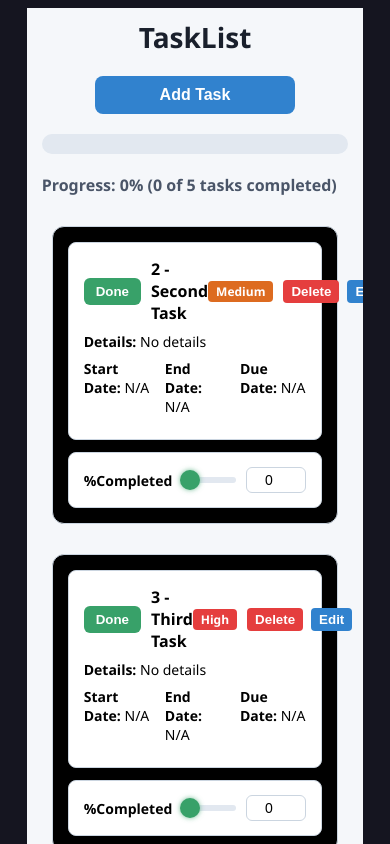
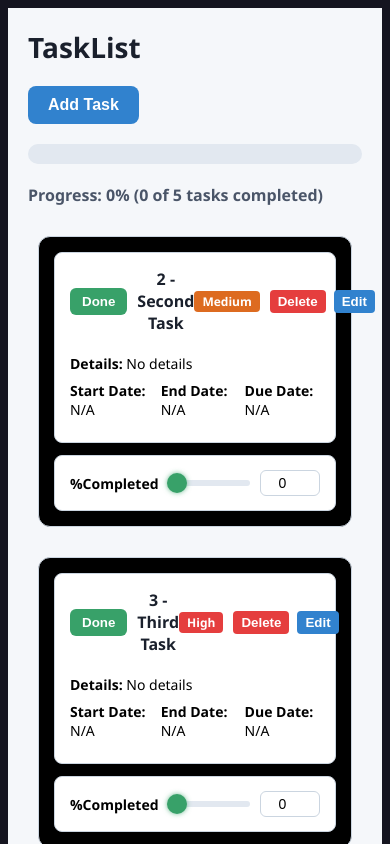
Before and after one commit to rezist25/Tasklist, a React (Create React App) app: page / in a window 390 px wide. Shown: the top 844 px of the page. Built offline with nearby package versions, Linux system fonts and the light colour scheme.

Commit message:
styling update

```diff
--- a/src/component/Task.js
+++ b/src/component/Task.js
@@ -2,170 +2,12 @@ import React, { useState, useRef, useEffect, useCallback } from "react";
 import { motion } from "framer-motion";
 import debounce from "lodash.debounce";
 import ProgressUpdateModal from "./ProgressUpdateModal";
+import "../style/Task.css";
 
-const priorityColors = {
-  High: "#e53e3e",
-  Medium: "#dd6b20",
-  Low: "#38a169",
-};
-
-const outerCardStyle = (completed) => ({
-  marginBottom: 20,
-  padding: 15,
-  border: "1px solid #cbd5e0",
-  borderRadius: 12,
-  backgroundColor: completed ? "#add8e6" : "black", // light blue when completed, black otherwise
-  boxShadow: completed ? "0 0 15px #38a169aa" : "none",
-  transition: "background-color 0.3s ease, box-shadow 0.3s ease",
-  display: "flex",
-  flexDirection: "column",
-  gap: 12,
-  color: completed ? "black" : "white", // text color for contrast
-  maxWidth: "100%",
-  boxSizing: "border-box",
-  overflowWrap: "break-word",
-});
-
-const innerCardStyle = {
-  border: "1px solid #cbd5e0",
-  borderRadius: 8,
-  padding: 15,
-  backgroundColor: "white",
-  boxShadow: "0 2px 6px rgba(0,0,0,0.15)",
-  color: "black",
-  boxSizing: "border-box",
-};
-
-const mainInfoStyle = {
-  cursor: "default",
-  display: "flex",
-  flexDirection: "column",
-};
-
-const headerStyle = {
-  display: "flex",
-  alignItems: "center",
-  marginBottom: 8,
-};
-
-const doneButtonStyle = {
-  marginRight: "0.625rem", // 10px
-  padding: "0.375rem 0.75rem", // 6px 12px
-  backgroundColor: "#38a169",
-  color: "white",
-  border: "none",
-  borderRadius: 6,
-  cursor: "pointer",
-  fontWeight: "600",
-  transition: "background-color 0.3s ease",
-};
-
-const titleStyle = {
-  flexGrow: 1,
-  fontWeight: "bold",
-  fontSize: 16,
-};
-
-const priorityStyle = (priority) => ({
-  padding: "2px 8px",
-  borderRadius: 4,
-  backgroundColor: priorityColors[priority] || "#a0aec0",
-  color: "white",
-  fontSize: 12,
-  fontWeight: "bold",
-  marginRight: 10,
-  userSelect: "none",
-});
-
-const deleteButtonStyle = {
-  backgroundColor: "#e53e3e",
-  color: "white",
-  border: "none",
-  borderRadius: 4,
-  padding: "0.25rem 0.5rem", // 4px 8px
-  cursor: "pointer",
-  fontWeight: "600",
-  transition: "background-color 0.3s ease",
-};
-
-const labelStyle = {
-  marginBottom: 8,
-  fontSize: 14,
-  userSelect: "none",
-};
-
-const inputDateStyle = {
-  padding: 6,
-  fontSize: 14,
-  borderRadius: 6,
-  border: "1px solid #cbd5e0",
-  outline: "none",
-  transition: "border-color 0.3s ease",
-};
-
-const sliderContainerStyle = {
-  position: "relative",
-  width: "100%",
-  height: 24,
-  userSelect: "none",
-  display: "flex",
-  alignItems: "center",
-  gap: 10,
-  cursor: "default",
-  color: "black",
-};
-
-const sliderTrackStyle = {
-  position: "relative",
-  flexGrow: 1,
-  height: 6,
-  backgroundColor: "#e2e8f0",
-  borderRadius: 3,
-};
-
-const sliderFillStyle = (progress) => ({
-  position: "absolute",
-  top: 0,
-  left: 0,
-  height: 6,
-  width: `${progress}%`,
-  backgroundColor: "#38a169",
-  borderRadius: 3,
-  transition: "width 0.3s ease",
-});
-
-const sliderThumbStyle = (progress) => ({
-  position: "absolute",
-  top: "50%",
-  left: `${progress}%`,
-  width: 20,
-  height: 20,
-  backgroundColor: "#38a169",
-  borderRadius: "50%",
-  transform: "translate(-50%, -50%)",
-  cursor: "pointer",
-  boxShadow: "0 0 5px rgba(56, 161, 105, 0.7)",
-  transition: "left 0.1s ease",
-});
-
-const inputNumberStyle = {
-  width: 50,
-  padding: 4,
-  fontSize: 14,
-  borderRadius: 6,
-  border: "1px solid #cbd5e0",
-  outline: "none",
-  textAlign: "center",
-  color: "black",
-};
-
-const completeLabelStyle = {
-  fontSize: 14,
-  fontWeight: "600",
-  userSelect: "none",
-  marginRight: 8,
-  minWidth: 70,
-  textAlign: "right",
+const priorityClass = {
+  High: "priorityHigh",
+  Medium: "priorityMedium",
+  Low: "priorityLow",
 };
 
 export default function Task({ task, onToggle, onDelete, onUpdate, onEdit }) {
@@ -257,7 +99,7 @@ export default function Task({ task, onToggle, onDelete, onUpdate, onEdit }) {
     }
   };
 
-  // Handle done/undo button click
+  // Handle done/Not Completed button click
   const handleDoneClick = () => {
     if (!task.completed) {
       // Optimistically update progress to 100%
@@ -268,7 +110,7 @@ export default function Task({ task, onToggle, onDelete, onUpdate, onEdit }) {
         console.error("Error in onToggle callback:", error);
       }
     } else {
-      // Marking as undone: reset progress to 0 and mark incomplete
+      // Marking as Not Completed: reset progress to 0 and mark incomplete
       setProgress(0);
       try {
         onToggle({ ...task, completed: false, progress: 100 });
@@ -297,35 +139,37 @@ export default function Task({ task, onToggle, onDelete, onUpdate, onEdit }) {
   return (
     <>
       <motion.li
-        style={outerCardStyle(task.completed)}
+        className={`outerCard ${task.completed ? "completed" : ""}`}
         initial={{ opacity: 0, y: 10 }}
         animate={{ opacity: 1, y: 0 }}
         exit={{ opacity: 0, y: -10 }}
         layout
       >
-<div style={{ ...innerCardStyle, ...mainInfoStyle }}>
-          <div style={headerStyle}>
+        <div className="innerCard mainInfo">
+          <div className="header">
             <button
               onClick={(e) => {
                 e.stopPropagation();
                 handleDoneClick();
               }}
-              style={doneButtonStyle}
+              className="doneButton"
               aria-label={
                 task.completed
-                  ? `Mark task ${task.title} as undone`
+                  ? `Mark task ${task.title} as Not Completed`
                   : `Mark task ${task.title} as done`
               }
             >
-              {task.completed ? "Undo" : "Done"}
+              {task.completed ? "Not Completed" : "Done"}
             </button>
-            <span style={titleStyle}>
+            <span className="title">
               {task.id} - {task.title}
             </span>
-            <span style={priorityStyle(task.priority)}>{task.priority}</span>
+            <span className={priorityClass[task.priority] || ""}>
+              {task.priority}
+            </span>
             <button
               onClick={() => onDelete(task.id)}
-                style={deleteButtonStyle}
+              className="deleteButton"
               aria-label={`Delete task ${task.title}`}
             >
               Delete
@@ -355,23 +199,39 @@ export default function Task({ task, onToggle, onDelete, onUpdate, onEdit }) {
           <div style={{ marginBottom: 8, fontSize: 14, color: "black" }}>
             <strong>Details:</strong> {task.details || "No details"}
           </div>
-          <div style={{ display: "flex", gap: 10, marginBottom: 8, fontSize: 14, color: "black" }}>
-            <div><strong>Start Date:</strong> {task.startDate || "N/A"}</div>
-            <div><strong>End Date:</strong> {task.approxEndDate || "N/A"}</div>
-            <div><strong>Due Date:</strong> {task.date || "N/A"}</div>
+          <div
+            style={{
+              display: "flex",
+              gap: 10,
+              marginBottom: 8,
+              fontSize: 14,
+              color: "black",
+            }}
+          >
+            <div>
+              <strong>Start Date:</strong> {task.startDate || "N/A"}
+            </div>
+            <div>
+              <strong>End Date:</strong> {task.approxEndDate || "N/A"}
+            </div>
+            <div>
+              <strong>Due Date:</strong> {task.date || "N/A"}
+            </div>
           </div>
         </div>
 
+        <div className="innerCard" ref={sliderRef} onMouseDown={handleMouseDown}>
+          <div className="sliderContainer">
+            <span className="completeLabel"> %Completed</span>
+            <div className="sliderTrack">
               <div
-          style={innerCardStyle}
-          ref={sliderRef}
-          onMouseDown={handleMouseDown}
-        >
-          <div style={sliderContainerStyle}>
-            <span style={completeLabelStyle}> %Completed</span>
-            <div style={sliderTrackStyle}>
-              <div style={sliderFillStyle(progress)} />
-              <div style={sliderThumbStyle(progress)} />
+                className="sliderFill"
+                style={{ width: `${progress}%` }}
+              />
+              <div
+                className="sliderThumb"
+                style={{ left: `${progress}%` }}
+              />
             </div>
             <input
               type="number"
@@ -379,7 +239,7 @@ export default function Task({ task, onToggle, onDelete, onUpdate, onEdit }) {
               max="100"
               value={Math.round(progress)}
               onChange={handleNumberInputChange}
-              style={inputNumberStyle}
+              className="inputNumber"
               aria-label="Progress percentage input"
             />
           </div>
--- a/src/component/Tasks.js
+++ b/src/component/Tasks.js
@@ -3,43 +3,7 @@ import { tasks } from "../data/TestData";
 import TaskList from "./TaskList";
 import AddTaskModal from "./AddTaskModal";
 import { motion } from "framer-motion";
-
-const baseContainerStyle = {
-  width: "100%",
-  height: "auto",
-  padding: 20,
-  fontFamily: "'Segoe UI', Tahoma, Geneva, Verdana, sans-serif",
-  backgroundColor: "#f5f7fa",
-  borderRadius: 0,
-  boxShadow: "none",
-  boxSizing: "border-box",
-  overflowY: "auto",
-};
-
-const headerStyle = {
-  fontSize: 28,
-  marginBottom: 20,
-  color: "#1a202c",
-  fontWeight: "700",
-  textAlign: "center",
-};
-
-const baseButtonStyle = {
-  padding: "10px 20px",
-  fontSize: 16,
-  backgroundColor: "#3182ce",
-  color: "white",
-  border: "none",
-  borderRadius: 8,
-  cursor: "pointer",
-  fontWeight: "600",
-  transition: "background-color 0.3s ease",
-  marginBottom: 20,
-};
-
-const buttonHoverStyle = {
-  backgroundColor: "#2b6cb0",
-};
+import "../style/Tasks.css";
 
 export default function Tasks() {
   const [taskList, setTaskList] = useState([]);
@@ -114,42 +78,27 @@ export default function Tasks() {
     setTaskList(updatedList);
   };
 
-  // Dynamic container style for mobile
-  const containerStyle =
-    windowWidth <= 768
-      ? {
-          ...baseContainerStyle,
-          width: "90%",
-          maxWidth: 600,
-          padding: "10px 15px",
-          margin: "0 auto",
-        }
-      : baseContainerStyle;
+  // Dynamic container class for mobile
+  const getContainerClass = () => {
+    return "container";
+  };
 
-  // Dynamic button style for mobile
-  const buttonStyle =
-    windowWidth <= 768
-      ? {
-          ...baseButtonStyle,
-          width: "100%",
-          maxWidth: 200,
-          display: "block",
-          marginLeft: "auto",
-          marginRight: "auto",
-        }
-      : baseButtonStyle;
+  // Dynamic button class for hover state
+  const getButtonClass = () => {
+    return buttonHovered ? "button buttonHover" : "button";
+  };
 
   return (
     <motion.div
-      style={containerStyle}
+      className={getContainerClass()}
       initial={{ opacity: 0 }}
       animate={{ opacity: 1 }}
       exit={{ opacity: 0 }}
     >
-      <header style={headerStyle}>TaskList</header>
+      <header className="header">TaskList</header>
 
       <button
-        style={{ ...buttonStyle, ...(buttonHovered ? buttonHoverStyle : {}) }}
+        className={getButtonClass()}
         onClick={handleAddTaskClick}
         onMouseEnter={() => setButtonHovered(true)}
         onMouseLeave={() => setButtonHovered(false)}
@@ -161,28 +110,15 @@ export default function Tasks() {
         <AddTaskModal onClose={handleCloseModal} onAddTask={handleAddTask} />
       )}
 
-      <div
-        style={{
-          height: 20,
-          backgroundColor: "#e2e8f0",
-          borderRadius: 10,
-          overflow: "hidden",
-          marginBottom: 20,
-        }}
-        aria-label="Progress bar"
-      >
+      <div className="progressBarContainer" aria-label="Progress bar">
         <motion.div
-          style={{
-            height: "100%",
-            width: `${progress}%`,
-            backgroundColor: progress === 100 ? "#38a169" : "#3182ce",
-            transition: "width 0.8s ease-in-out",
-          }}
+          className={`progressBarFill ${progress === 100 ? "complete" : ""}`}
+          style={{ width: `${progress}%` }}
           layout
           transition={{ duration: 0.8, ease: "easeInOut" }}
         />
       </div>
-      <p style={{ marginBottom: 20, color: "#4a5568", fontWeight: "600" }}>
+      <p className="progressText">
         Progress: {progress}% ({taskList.filter((t) => t.completed).length} of{" "}
         {taskList.length} tasks completed)
       </p>
--- /dev/null
+++ b/src/style/Task.css
@@ -0,0 +1,183 @@
+.outerCard {
+  margin-bottom: 20px;
+  padding: 15px;
+  border: 1px solid #cbd5e0;
+  border-radius: 12px;
+  background-color: black;
+  box-shadow: none;
+  transition: background-color 0.3s ease, box-shadow 0.3s ease;
+  display: flex;
+  flex-direction: column;
+  gap: 12px;
+  color: white;
+  max-width: 100%;
+  box-sizing: border-box;
+  overflow-wrap: break-word;
+}
+.outerCard.completed {
+  background-color: #add8e6;
+  box-shadow: 0 0 15px #38a169aa;
+  color: black;
+}
+
+.innerCard {
+  border: 1px solid #cbd5e0;
+  border-radius: 8px;
+  padding: 15px;
+  background-color: white;
+  box-shadow: 0 2px 6px rgba(0,0,0,0.15);
+  color: black;
+  box-sizing: border-box;
+}
+
+.mainInfo {
+  cursor: default;
+  display: flex;
+  flex-direction: column;
+}
+
+.header {
+  display: flex;
+  align-items: center;
+  margin-bottom: 8px;
+}
+
+.doneButton {
+  margin-right: 10px;
+  padding: 6px 12px;
+  background-color: #38a169;
+  color: white;
+  border: none;
+  border-radius: 6px;
+  cursor: pointer;
+  font-weight: 600;
+  transition: background-color 0.3s ease;
+}
+
+.title {
+  flex-grow: 1;
+  font-weight: bold;
+  font-size: 16px;
+}
+
+.priorityHigh {
+  padding: 2px 8px;
+  border-radius: 4px;
+  background-color: #e53e3e;
+  color: white;
+  font-size: 12px;
+  font-weight: bold;
+  margin-right: 10px;
+  user-select: none;
+}
+
+.priorityMedium {
+  padding: 2px 8px;
+  border-radius: 4px;
+  background-color: #dd6b20;
+  color: white;
+  font-size: 12px;
+  font-weight: bold;
+  margin-right: 10px;
+  user-select: none;
+}
+
+.priorityLow {
+  padding: 2px 8px;
+  border-radius: 4px;
+  background-color: #38a169;
+  color: white;
+  font-size: 12px;
+  font-weight: bold;
+  margin-right: 10px;
+  user-select: none;
+}
+
+.deleteButton {
+  background-color: #e53e3e;
+  color: white;
+  border: none;
+  border-radius: 4px;
+  padding: 4px 8px;
+  cursor: pointer;
+  font-weight: 600;
+  transition: background-color 0.3s ease;
+}
+
+.label {
+  margin-bottom: 8px;
+  font-size: 14px;
+  user-select: none;
+}
+
+.inputDate {
+  padding: 6px;
+  font-size: 14px;
+  border-radius: 6px;
+  border: 1px solid #cbd5e0;
+  outline: none;
+  transition: border-color 0.3s ease;
+}
+
+.sliderContainer {
+  position: relative;
+  width: 100%;
+  height: 24px;
+  user-select: none;
+  display: flex;
+  align-items: center;
+  gap: 10px;
+  cursor: default;
+  color: black;
+}
+
+.sliderTrack {
+  position: relative;
+  flex-grow: 1;
+  height: 6px;
+  background-color: #e2e8f0;
+  border-radius: 3px;
+}
+
+.sliderFill {
+  position: absolute;
+  top: 0;
+  left: 0;
+  height: 6px;
+  background-color: #38a169;
+  border-radius: 3px;
+  transition: width 0.3s ease;
+}
+
+.sliderThumb {
+  position: absolute;
+  top: 50%;
+  width: 20px;
+  height: 20px;
+  background-color: #38a169;
+  border-radius: 50%;
+  transform: translate(-50%, -50%);
+  cursor: pointer;
+  box-shadow: 0 0 5px rgba(56, 161, 105, 0.7);
+  transition: left 0.1s ease;
+}
+
+.inputNumber {
+  width: 50px;
+  padding: 4px;
+  font-size: 14px;
+  border-radius: 6px;
+  border: 1px solid #cbd5e0;
+  outline: none;
+  text-align: center;
+  color: black;
+}
+
+.completeLabel {
+  font-size: 14px;
+  font-weight: 600;
+  user-select: none;
+  margin-right: 8px;
+  min-width: 70px;
+  text-align: right;
+}
--- /dev/null
+++ b/src/style/TaskList.css
@@ -0,0 +1,30 @@
+.gridContainer {
+  display: flex;
+  flex-wrap: wrap;
+  gap: 10px;
+  padding: 10px;
+  margin: 0;
+  width: 100%;
+  box-sizing: border-box;
+  justify-content: center;
+  align-items: flex-start;
+  min-height: 100vh;
+}
+
+.taskItem {
+  flex: 1 1 calc(30% - 10px);
+  max-width: calc(30% - 10px);
+  box-sizing: border-box;
+  cursor: default;
+}
+
+@media (max-width: 768px) {
+  .taskItem.medium {
+    flex: 1 1 calc(45% - 10px);
+    max-width: calc(45% - 10px);
+  }
+  .taskItem.small {
+    flex: 1 1 100%;
+    max-width: 100%;
+  }
+}
--- /dev/null
+++ b/src/style/Tasks.css
@@ -0,0 +1,60 @@
+.container {
+  width: 100%;
+  height: auto;
+  padding: 20px;
+  font-family: 'Segoe UI', Tahoma, Geneva, Verdana, sans-serif;
+  background-color: #f5f7fa;
+  border-radius: 0;
+  box-shadow: none;
+  box-sizing: border-box;
+  overflow-y: auto;
+}
+
+.header {
+  font-size: 28px;
+  margin-bottom: 20px;
+  color: #1a202c;
+  font-weight: 700;
+  text-align: center;
+}
+
+.button {
+  padding: 10px 20px;
+  font-size: 16px;
+  background-color: #3182ce;
+  color: white;
+  border: none;
+  border-radius: 8px;
+  cursor: pointer;
+  font-weight: 600;
+  transition: background-color 0.3s ease;
+  margin-bottom: 20px;
+}
+
+.button:hover {
+  background-color: #2b6cb0;
+}
+
+.progressBarContainer {
+  height: 20px;
+  background-color: #e2e8f0;
+  border-radius: 10px;
+  overflow: hidden;
+  margin-bottom: 20px;
+}
+
+.progressBarFill {
+  height: 100%;
+  background-color: #3182ce;
+  transition: width 0.8s ease-in-out;
+}
+
+.progressBarFill.complete {
+  background-color: #38a169;
+}
+
+.progressText {
+  margin-bottom: 20px;
+  color: #4a5568;
+  font-weight: 600;
+}
```
Also changed, not shown: src/component/TaskList.js (+15 -28 lines). Lines whose indentation alone changed are shown as unchanged.
